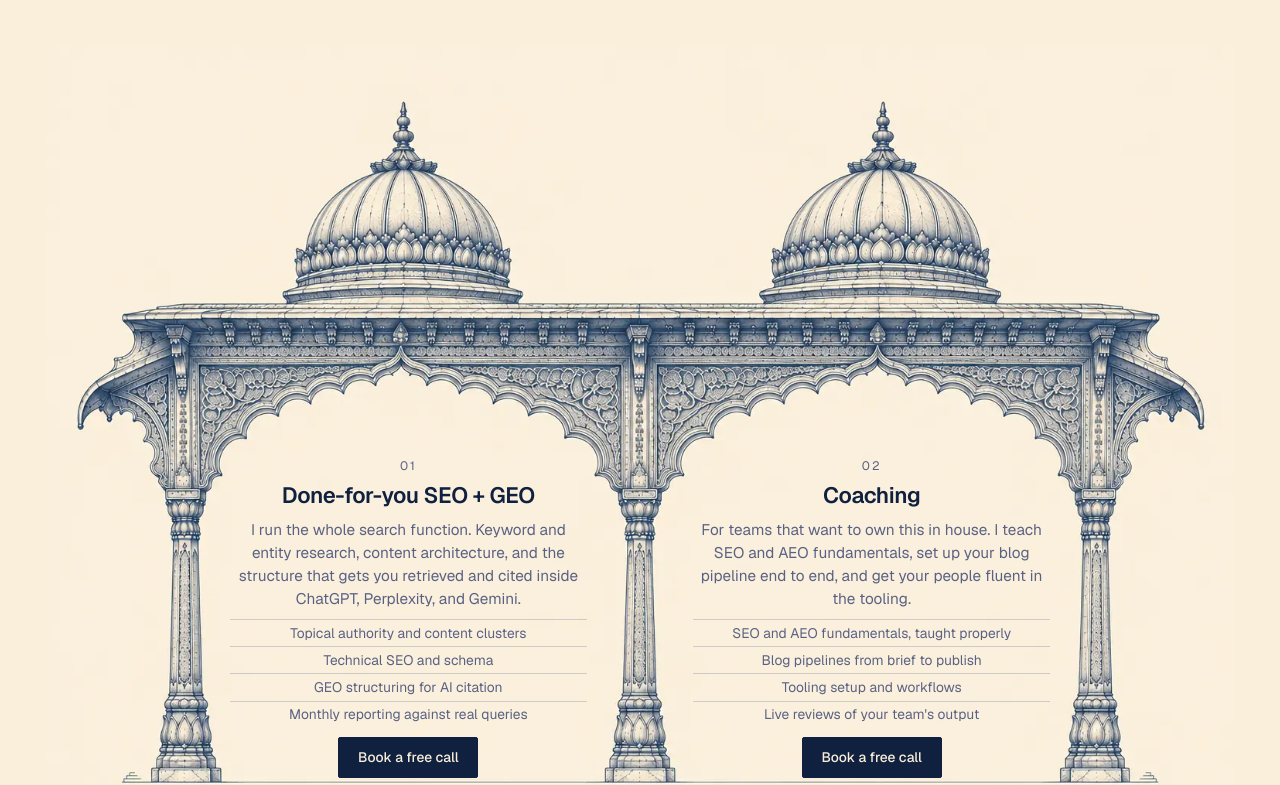
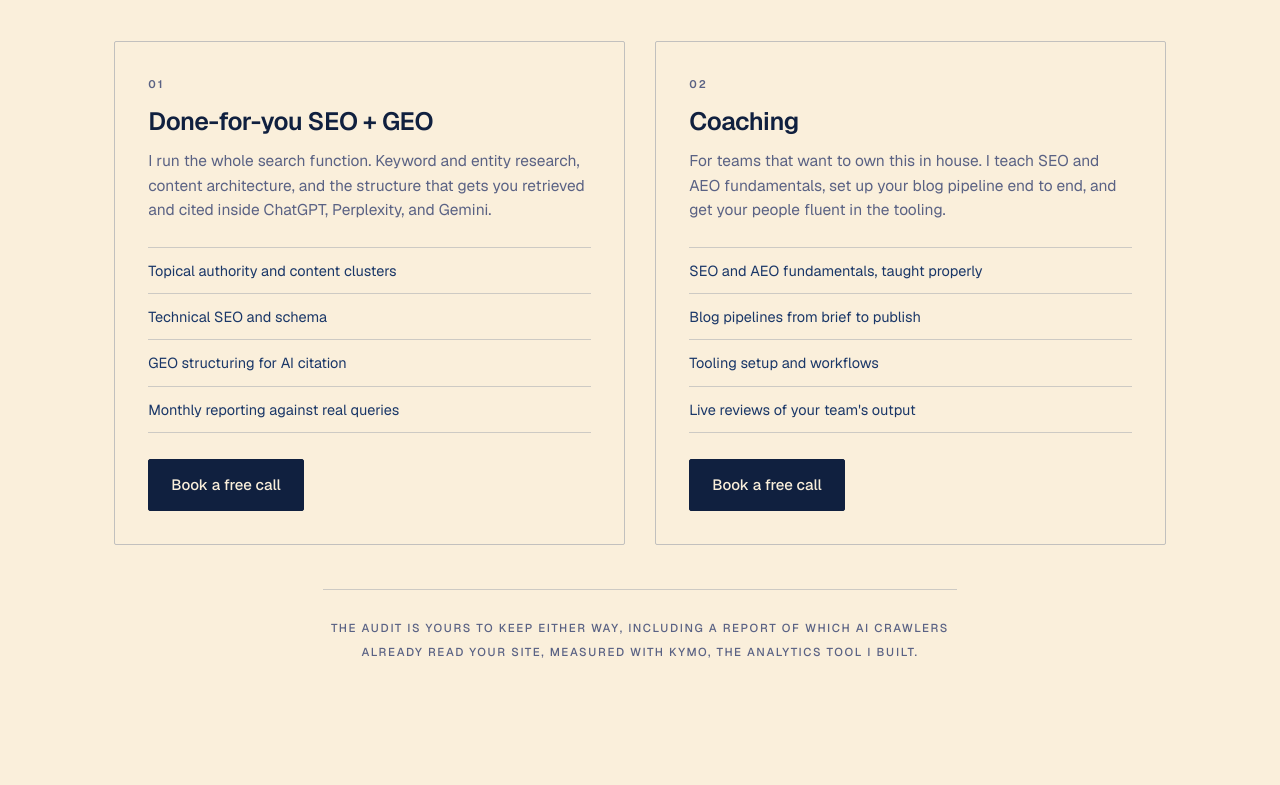
Before and after one commit to lazylionguru/narender-xyz, a website: page index.html in a window 1280 px wide. Shown: the part 1089-1874 px from the top of the page. Drawn offline with nearby package versions, Linux system fonts and the light colour scheme.

Commit message:
Replace services chhatris with flat ruled panels
The arch openings could not hold the copy at a readable size, so the
services section drops the pavilion and the single-chhatri fallbacks
for two ruled panels on paper: 1px border, hairline-divided feature
rows matching the results table, ink CTA pinned to the panel foot.
Two columns above 900px, one below.

Removes the pavilion overlay geometry, the container-query type
scaling, the <768px chhatri band block, and the now-unused
.h3-section-bleed rule. img/services-pavilion.webp,
img/chhatri-frame.webp and img/chhatri-band.webp are no longer
referenced.

Also points every booking CTA at the new cal.com link.

Co-Authored-By: Claude Opus 5 <noreply@anthropic.com>

```diff
--- a/home-v3.css
+++ b/home-v3.css
@@ -278,149 +278,62 @@
 /* ============================================================
    SERVICES
 
-   Desktop uses one twin-arch pavilion, img/services-pavilion.webp
-   (1536x1024, 3:2). Openings measured off the pixels at 0.5% row
-   steps: between y 0.52 and 0.925 the left opening is clear from
-   x 0.1478 to 0.4616 and the right from x 0.5365 to 0.8516, either
-   side of the shared centre pillar at x 0.50.
-
-   The wrapper is sized to the rendered image exactly, so every
-   overlay percentage is a percentage of the illustration itself:
-     width  = min(100%, 132vh)   132vh = 1.5 x 88vh
-     height = width / 1.5        so height never exceeds 88vh
-   The pavilion therefore reaches the full viewport width whenever
-   the viewport is 1.32:1 or taller, and is height-capped and
-   centred on wider ones. Nothing is ever cropped, which keeps both
-   openings whole. A 1188px floor stops the height cap from shrinking
-   the openings below the size the copy needs on short laptops. Type is sized in container query units off that
-   same wrapper, so the copy scales with the openings.
-
-   Below 1280px the pavilion is dropped for the stacked
-   single-chhatri layout. The image swap lives in media queries, so
-   only the matching background is ever fetched.
+   Two flat panels on paper, ruled rather than filled: a 1px
+   border in the same ink wash the results table uses, a 2px
+   radius to match the buttons, and no shadow, tint, or gradient.
+   The feature list is a hairline-divided stack, so a panel reads
+   as a continuation of the page's rules rather than a widget
+   dropped on top of them. Equal-height columns with the button
+   pinned to the panel foot; one column below 900px.
    ============================================================ */
-.home-v3 .h3-section-bleed { padding-left: 0; padding-right: 0; }
-
 .home-v3 .h3-panels {
-  margin-top: 48px;
-  width: min(1240px, calc(100vw - 2 * var(--h3-gut)));
-  margin-left: auto; margin-right: auto;
-}
-.home-v3 .h3-panels-grid {
-  display: grid; grid-template-columns: 1fr;
-  gap: clamp(40px, 5vw, 56px);
-  justify-items: center;
+  margin-top: 44px;
+  display: grid; grid-template-columns: 1fr 1fr;
+  gap: clamp(20px, 2.4vw, 30px);
 }
 .home-v3 .h3-panel {
-  position: relative;
-  width: 100%; max-width: 780px;
-  aspect-ratio: 1134 / 1387;
-  container-type: inline-size;
+  display: flex; flex-direction: column;
+  padding: clamp(26px, 2.6vw, 38px);
+  border: 1px solid var(--h3-border); border-radius: 2px;
+  transition: border-color .15s ease;
 }
-.home-v3 .h3-panel-frame { position: absolute; inset: 0; }
-/* Declared only below the pavilion breakpoint, so a desktop never
-   requests the single-chhatri file at all. */
-@media (max-width: 1279.98px) {
-  .home-v3 .h3-panel-frame {
-    background: url("/img/chhatri-frame.webp") center / contain no-repeat;
-  }
-  /* The single chhatri is near symmetric, so this reads as a subtle
-     variation rather than an obvious flip. Background layer only. */
-  .home-v3 .h3-panel:nth-of-type(2) .h3-panel-frame { transform: scaleX(-1); }
-}
+.home-v3 .h3-panel:hover { border-color: rgba(26, 55, 104, 0.45); }
 
-.home-v3 .h3-panel-inner {
-  position: absolute;
-  top: 47%; left: 29.5%; right: 29.5%; bottom: 11%;
-  display: flex; flex-direction: column; align-items: center;
-  text-align: center;
-  font-size: clamp(10.5px, 1.9cqw, 15px);
-  line-height: 1.55;
-}
 .home-v3 .h3-panel-num {
-  font-size: 0.8em; letter-spacing: 0.16em; color: var(--h3-muted);
+  font-size: 11px; font-weight: 600;
+  letter-spacing: 0.18em; color: var(--h3-muted);
 }
 .home-v3 .h3-panel h3 {
-  margin-top: 0.6em;
-  font-size: 1.5em; line-height: 1.16; font-weight: 600;
-  letter-spacing: -0.02em; color: var(--h3-ink-deep);
-  text-wrap: balance;
+  margin-top: 14px;
+  font-size: clamp(21px, 2vw, 25px); line-height: 1.18;
+  font-weight: 600; letter-spacing: -0.02em; color: var(--h3-ink-deep);
 }
 .home-v3 .h3-panel-desc {
-  margin-top: 1.1em; font-size: 1em; color: var(--h3-muted);
+  margin-top: 12px; font-size: 15.5px; color: var(--h3-muted);
 }
-/* Divider rows run the full width of the opening; the labels sit
-   centred on them. */
 .home-v3 .h3-panel ul {
-  margin-top: 1.1em; list-style: none; align-self: stretch;
-  font-size: 0.93em; color: var(--h3-muted);
+  margin-top: 24px; list-style: none;
+  border-top: 1px solid var(--h3-rule);
+  font-size: 14.5px; color: var(--h3-ink);
 }
 .home-v3 .h3-panel li {
-  padding: 0.55em 0; border-top: 1px solid var(--h3-rule);
+  padding: 11px 0; border-bottom: 1px solid var(--h3-rule);
 }
-.home-v3 .h3-panel-cta { margin-top: auto; padding-top: 1.3em; }
+/* Pinned to the foot so both buttons land on one line even when
+   the two copy blocks differ in length. */
+.home-v3 .h3-panel-cta { margin-top: auto; padding-top: 26px; }
 
 /* Ink button, never terracotta: the accent stays with the nav and
-   hero primary. Padding tracks the hero button's 13/22 at 15px. */
+   hero primary. */
 .home-v3 .h3-btn-arch {
   background: var(--h3-ink-deep); color: var(--h3-paper);
   border-color: var(--h3-ink-deep);
-  border-radius: 2px;
-  font-size: 0.97em; font-weight: 500;
-  padding: 0.87em 1.47em;
 }
 .home-v3 .h3-btn-arch:hover { background: var(--h3-ink); border-color: var(--h3-ink); }
 
-@container (max-width: 700px) {
-  .home-v3 .h3-panel-inner { line-height: 1.45; }
-  .home-v3 .h3-panel li { padding: 0.4em 0; }
-  .home-v3 .h3-panel h3 { margin-top: 0.5em; }
-  .home-v3 .h3-panel-desc { margin-top: 0.9em; }
-  .home-v3 .h3-panel ul { margin-top: 0.9em; }
-  .home-v3 .h3-panel-cta { padding-top: 1em; }
-}
-
-/* ---------- twin-arch pavilion, 1280px and up ---------- */
-@media (min-width: 1280px) {
-  .home-v3 .h3-panels {
-    position: relative;
-    /* 132vh = 1.5 x 88vh, so the height cap is honoured wherever it
-       leaves the openings big enough. 1188px is the smallest render
-       whose openings still hold 15px copy plus a button; below a
-       900px-tall viewport that floor wins and the section runs a
-       little past 88vh rather than pushing text onto the linework. */
-    width: min(100%, max(1188px, 132vh));
-    aspect-ratio: 1536 / 1024;
-    background: url("/img/services-pavilion.webp") center / contain no-repeat;
-    container-type: inline-size;
-  }
-  .home-v3 .h3-panels-grid {
-    position: absolute;
-    top: 52%; left: 15.5%; right: 15.5%; bottom: 8%;
-    grid-template-columns: 1fr 1fr;
-    gap: 0 13.04%;   /* 0.09 of the wrapper, straddling the pillar */
-    justify-items: stretch;
-  }
-  .home-v3 .h3-panel {
-    position: static;
-    width: auto; max-width: none; aspect-ratio: auto;
-    container-type: normal;
-    display: flex;
-  }
-  .home-v3 .h3-panel-frame { display: none; }
-  .home-v3 .h3-panel-inner {
-    position: static; inset: auto;
-    width: 100%;
-    /* 1.29cqw of the pavilion width is 16px at a 1240px render */
-    font-size: clamp(15px, 1.29cqw, 18px);
-    line-height: 1.5;
-  }
-  .home-v3 .h3-panel h3 { font-size: 1.45em; margin-top: 0.35em; }
-  .home-v3 .h3-panel-desc { margin-top: 0.62em; }
-  .home-v3 .h3-panel ul { margin-top: 0.62em; font-size: 0.9em; }
-  .home-v3 .h3-panel li { padding: 0.2em 0; }
-  .home-v3 .h3-panel-cta { padding-top: 0.6em; }
-  .home-v3 .h3-btn-arch { font-size: 0.9em; padding: 0.68em 1.35em; }
+@media (max-width: 899.98px) {
+  .home-v3 .h3-panels { grid-template-columns: 1fr; gap: 20px; }
+  .home-v3 .h3-panel-cta { padding-top: 22px; }
 }
 
 .home-v3 .h3-lintel {
@@ -702,33 +615,6 @@
   .home-v3 .h3-shloka { margin-top: 16px; }
 }
 
-/* Under 768px the arch opening is far too narrow for the body copy at
-   any readable size, so the illustration becomes a decorative header
-   band and the text sits below it on plain paper. The band is cropped
-   at 62% of the source, which keeps the whole cusped arch head and
-   breaks cleanly on the column capitals. */
-@media (max-width: 767.98px) {
-  .home-v3 .h3-panels { gap: 52px; }
-  .home-v3 .h3-panel {
-    max-width: none; aspect-ratio: auto; container-type: normal;
-  }
-  .home-v3 .h3-panel-frame {
-    position: relative; inset: auto;
-    aspect-ratio: 828 / 627;
-    background-image: url("/img/chhatri-band.webp");
-    background-size: 100% auto;
-    background-position: top center;
-  }
-  .home-v3 .h3-panel-inner {
-    position: static; inset: auto;
-    font-size: 15px; line-height: 1.55; padding-top: 22px;
-  }
-  .home-v3 .h3-panel li { padding: 0.55em 0; }
-  .home-v3 .h3-panel-cta { margin-top: 0; padding-top: 1.3em; }
-  .home-v3 .h3-panel h3 { font-size: 22px; margin-top: 10px; }
-  .home-v3 .h3-panel-cta { padding-top: 1.3em; }
-}
-
 @media (prefers-reduced-motion: reduce) {
   .home-v3 * { transition: none !important; }
 }
--- a/index.html
+++ b/index.html
@@ -45,7 +45,7 @@
      script block immediately after this comment.
      ------------------------------------------------------------------ -->
 <script>
-  const CAL_URL = "https://cal.com/narender/intro";
+  const CAL_URL = "https://cal.com/0xnarender/30min";
   const SUBSTACK_URL = "https://narendercharan.substack.com";
   document.addEventListener("DOMContentLoaded", function () {
     document.querySelectorAll("a[data-cal]").forEach(function (a) { a.href = CAL_URL; });
@@ -73,7 +73,7 @@
       </svg>
     </button>
 
-    <a class="h3-btn h3-btn-primary h3-nav-cta" data-cal href="https://cal.com/narender/intro">Book a free call</a>
+    <a class="h3-btn h3-btn-primary h3-nav-cta" data-cal href="https://cal.com/0xnarender/30min">Book a free call</a>
   </div>
 </nav>
 
@@ -96,7 +96,7 @@
 
       <div class="h3-hero-ctas">
         <div class="h3-cta-row">
-          <a class="h3-btn h3-btn-primary" data-cal href="https://cal.com/narender/intro">Book a free call</a>
+          <a class="h3-btn h3-btn-primary" data-cal href="https://cal.com/0xnarender/30min">Book a free call</a>
           <a class="h3-textlink" href="#results">See the work</a>
         </div>
         <p class="h3-cta-note">30 minutes, includes a full site audit.</p>
@@ -105,8 +105,8 @@
   </section>
 
   <!-- ========================== SERVICES =========================== -->
-  <section class="h3-section h3-section-bleed" id="services">
-    <div class="h3-wrap">
+  <section class="h3-section h3-wrap" id="services">
+    <div>
      <div class="h3-section-head">
       <p class="h3-eyebrow">What I do</p>
       <h2 class="h3-h2">Two ways to work together.</h2>
@@ -114,18 +114,11 @@
      </div>
     </div>
 
-    <!-- One markup tree, two presentations. At 1280px and up the wrapper
-         carries the twin-arch pavilion and the two blocks are positioned
-         inside its arch openings. Below that the wrapper is a plain stack
-         and each block carries its own single chhatri band. The images are
-         swapped in CSS media queries, so a phone never fetches the pavilion
-         and a desktop never fetches the singles. -->
+    <!-- Two flat ruled panels on paper. Same hairline vocabulary as the
+         results table below: 1px rules, no shadows, no fills. -->
     <div class="h3-panels">
-      <div class="h3-panels-grid">
 
       <article class="h3-panel">
-          <div class="h3-panel-frame" aria-hidden="true"></div>
-          <div class="h3-panel-inner">
         <p class="h3-panel-num">01</p>
         <h3>Done-for-you SEO + GEO</h3>
         <p class="h3-panel-desc">I run the whole search function. Keyword and entity research, content architecture, and the structure that gets you retrieved and cited inside ChatGPT, Perplexity, and Gemini.</p>
@@ -135,13 +128,10 @@
           <li>GEO structuring for AI citation</li>
           <li>Monthly reporting against real queries</li>
         </ul>
-            <p class="h3-panel-cta"><a class="h3-btn h3-btn-arch" data-cal href="https://cal.com/narender/intro">Book a free call</a></p>
-          </div>
+        <p class="h3-panel-cta"><a class="h3-btn h3-btn-arch" data-cal href="https://cal.com/0xnarender/30min">Book a free call</a></p>
       </article>
 
       <article class="h3-panel" id="coaching">
-          <div class="h3-panel-frame" aria-hidden="true"></div>
-          <div class="h3-panel-inner">
         <p class="h3-panel-num">02</p>
         <h3>Coaching</h3>
         <p class="h3-panel-desc">For teams that want to own this in house. I teach SEO and AEO fundamentals, set up your blog pipeline end to end, and get your people fluent in the tooling.</p>
@@ -151,11 +141,9 @@
           <li>Tooling setup and workflows</li>
           <li>Live reviews of your team's output</li>
         </ul>
-            <p class="h3-panel-cta"><a class="h3-btn h3-btn-arch" data-cal href="https://cal.com/narender/intro">Book a free call</a></p>
-          </div>
+        <p class="h3-panel-cta"><a class="h3-btn h3-btn-arch" data-cal href="https://cal.com/0xnarender/30min">Book a free call</a></p>
       </article>
 
-      </div>
     </div>
 
     <div class="h3-wrap"><p class="h3-lintel">The audit is yours to keep either way, including a report of which AI crawlers already read your site, measured with Kymo, the analytics tool I built.</p></div>
@@ -297,7 +285,7 @@
         <ul>
           <li><a href="#services">Done-for-you SEO + GEO</a></li>
           <li><a href="#coaching">Coaching</a></li>
-          <li><a data-cal href="https://cal.com/narender/intro">Book a free call</a></li>
+          <li><a data-cal href="https://cal.com/0xnarender/30min">Book a free call</a></li>
         </ul>
       </div>
 
@@ -476,7 +464,7 @@
           "name": "Free consultation call with full website audit",
           "description": "A 30 minute consultation call that includes a full site audit: technical health, on-page structure, content and keyword gaps, GEO readiness, and a report of which AI crawlers already read the site."
         },
-        "url": "https://cal.com/narender/intro"
+        "url": "https://cal.com/0xnarender/30min"
       }
     },
     {
```
Lines whose indentation alone changed are shown as unchanged.
